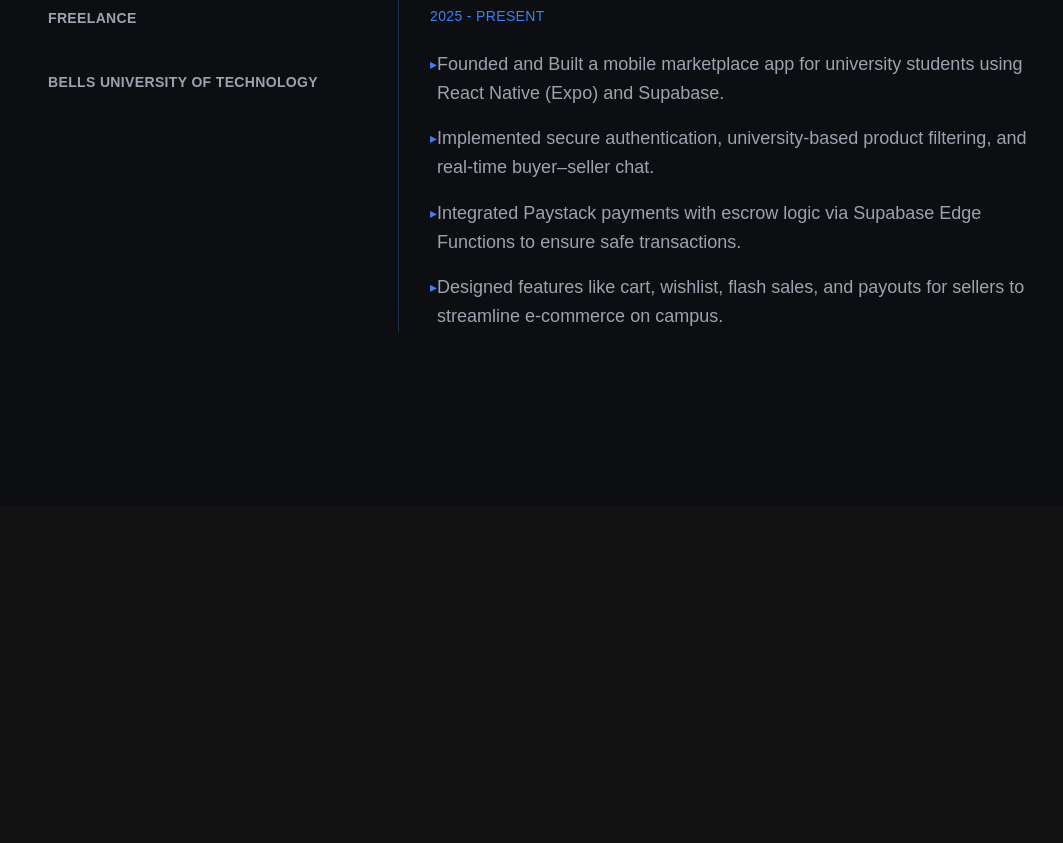
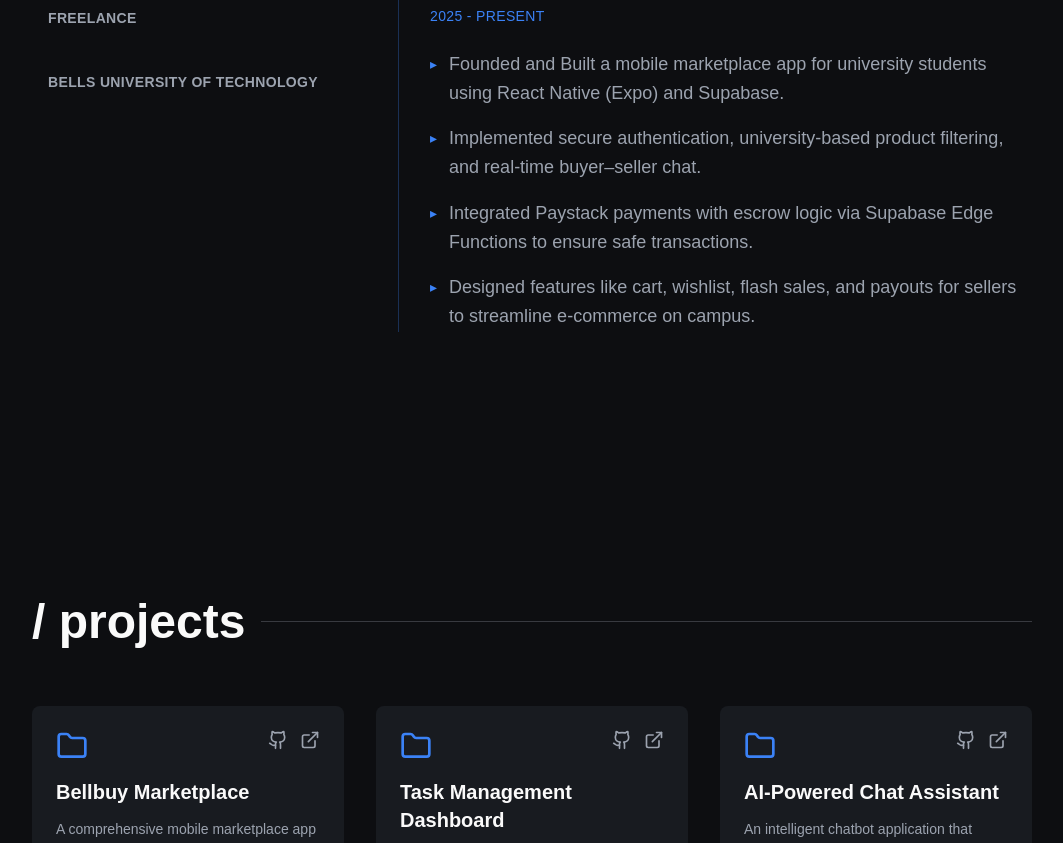
Before and after one commit to kingwillyo/portfolio, a React (Vite) app: page / in a window 1280 px wide. Shown: the part 1920-2763 px from the top of the page, without its empty margins (108-1171 px from the left). Before the commit the page ends 2426 px from the top, so only its background shows below. Built offline with nearby package versions, Linux system fonts and the light colour scheme; a web font is replaced by a local one.

Commit message:
implement project sections with dummy projects

```diff
--- a/src/App.jsx
+++ b/src/App.jsx
@@ -3,6 +3,7 @@ import About from "./components/about";
 import Experience from "./components/experience";
 import Hero from "./components/hero";
 import Nav from "./components/nav";
+import Projects from "./components/projects";
 
 const App = () => {
   return (
@@ -12,6 +13,7 @@ const App = () => {
       <div className="w-full" style={{ backgroundColor: "#0d0e11" }}>
         <About />
         <Experience />
+        <Projects />
       </div>
     </main>
   );
--- a/src/components/experience.jsx
+++ b/src/components/experience.jsx
@@ -37,7 +37,7 @@ export default function Experience() {
     {
       company: "Freelance",
       title: "Full-Stack Developer",
-      period: "2023 - 2023",
+      period: "2023 - 2024",
       description: [
         "Developed a custom web application for a client using modern JavaScript frameworks",
         "Built responsive, mobile-first application with focus on performance and user experience",
--- a/src/components/hero.jsx
+++ b/src/components/hero.jsx
@@ -26,23 +26,25 @@ export default function Hero() {
   return (
     <section
       id="hero"
-      className="flex flex-col items-center justify-center h-auto md:h-screen hero-grid-background text-primary mx-auto pt-20 md:pt-0"
+      className="flex flex-col items-center justify-center h-auto md:h-screen hero-grid-background text-primary pt-20 md:pt-0 w-full"
     >
+      <div className="w-full max-w-[1140px] px-8 sm:px-6 lg:px-8">
         <TreeAnimation />
-      <h1 className="text-[46px] md:text-[86px] font-bold leading-tight mb-0">
+        <h1 className="text-[46px] md:text-[86px] font-bold leading-tight mb-0 text-center">
           <span ref={el}></span>
         </h1>
 
-      <p className="text-[28px] md:text-[48px] text-secondary animate-slide-in delay-1 mt-0 mb-0 leading-tight">
+        <p className="text-[28px] md:text-[48px] text-secondary text-center animate-slide-in delay-1 mt-0 mb-0 leading-tight">
           I build intuitive applications.
         </p>
         <p className="text-[18px] md:text-[22px] text-secondary text-center mb-[50px] animate-slide-in delay-1">
-        I'm a Full-Stack Developer from Nigeria, mastering the complete product
-        lifecycle <br />
+          I'm a Full-Stack Developer from Nigeria, mastering the complete
+          product lifecycle <br />
           from pixel-perfect UI to secure API deployment. I specialize in
           translating complex <br />
           ideas into functional, high-performance end-to-end solutions.
         </p>
+        <div className="flex justify-center">
           <a
             href="/resume.pdf"
             target="_blank"
@@ -51,6 +53,8 @@ export default function Hero() {
           >
             <Download size={20} /> Resume
           </a>
+        </div>
+      </div>
     </section>
   );
 }
--- /dev/null
+++ b/src/components/projects.jsx
@@ -0,0 +1,169 @@
+import { ExternalLink, Folder, Github } from "lucide-react";
+import React, { useEffect, useRef, useState } from "react";
+
+function useInView(options = {}) {
+  const ref = useRef(null);
+  const [inView, setInView] = useState(false);
+  const [hasAnimated, setHasAnimated] = useState(false);
+
+  useEffect(() => {
+    const observer = new window.IntersectionObserver(([entry]) => {
+      if (entry.isIntersecting && !hasAnimated) {
+        setInView(true);
+        setHasAnimated(true);
+      }
+    }, options);
+    if (ref.current) observer.observe(ref.current);
+    return () => observer.disconnect();
+  }, [options, hasAnimated]);
+
+  return [ref, inView];
+}
+
+export default function Projects() {
+  const [projectsRef, projectsInView] = useInView({ threshold: 0.2 });
+
+  const projects = [
+    {
+      title: "Bellbuy Marketplace",
+      description:
+        "A comprehensive mobile marketplace app for university students built with React Native and Supabase. Features secure authentication, real-time chat, and integrated payments with escrow functionality.",
+      technologies: "React Native, Supabase, TypeScript, Paystack",
+      github: "https://github.com/kingwillyo/bellbuy",
+      live: "https://bellbuy.app",
+      featured: true,
+    },
+    {
+      title: "Task Management Dashboard",
+      description:
+        "A full-stack task management application with real-time collaboration features. Built with modern web technologies and includes drag-and-drop functionality, team management, and progress tracking.",
+      technologies: "React.js, Node.js, PostgreSQL, Socket.io",
+      github: "https://github.com/kingwillyo/task-dashboard",
+      live: "https://task-dashboard-demo.vercel.app",
+    },
+    {
+      title: "AI-Powered Chat Assistant",
+      description:
+        "An intelligent chatbot application that integrates with multiple AI APIs. Features conversation history, context awareness, and customizable response styles for different use cases.",
+      technologies: "Python, Flask, OpenAI API, React.js",
+      github: "https://github.com/kingwillyo/ai-chat-assistant",
+      live: "https://ai-chat-demo.herokuapp.com",
+    },
+    {
+      title: "E-commerce Analytics Platform",
+      description:
+        "A comprehensive analytics dashboard for e-commerce businesses. Provides insights on sales performance, customer behavior, and inventory management with interactive visualizations.",
+      technologies: "Vue.js, D3.js, Express.js, MongoDB",
+      github: "https://github.com/kingwillyo/ecommerce-analytics",
+      live: "https://ecommerce-analytics.netlify.app",
+    },
+    {
+      title: "Weather Forecast App",
+      description:
+        "A responsive weather application with location-based forecasting. Features 7-day forecasts, weather maps, and personalized recommendations based on weather conditions.",
+      technologies: "JavaScript, HTML/CSS, OpenWeather API",
+      github: "https://github.com/kingwillyo/weather-app",
+      live: "https://weather-forecast-app.netlify.app",
+    },
+    {
+      title: "Budget Tracker",
+      description:
+        "A personal finance management tool that helps users track expenses, set budgets, and analyze spending patterns. Includes data visualization and export functionality.",
+      technologies: "React.js, Chart.js, LocalStorage, CSS3",
+      github: "https://github.com/kingwillyo/budget-tracker",
+      live: "https://budget-tracker-demo.vercel.app",
+    },
+  ];
+
+  return (
+    <section
+      ref={projectsRef}
+      id="projects"
+      className="w-full min-h-[80vh] flex flex-col items-start justify-center px-4 md:px-0 max-w-[1000px] mx-auto py-20"
+    >
+      {/* Header Section */}
+      <div
+        className={`w-full${
+          projectsInView ? " animate-slide-in delay-1" : " opacity-0"
+        }`}
+      >
+        <div className="flex items-center gap-4 mb-12">
+          <h2 className="text-[36px] md:text-[48px] font-bold text-primary">
+            / projects
+          </h2>
+          <div className="flex-1 h-px bg-secondary opacity-30" />
+        </div>
+      </div>
+
+      {/* Projects Grid */}
+      <div
+        className={`w-full grid grid-cols-1 md:grid-cols-2 lg:grid-cols-3 gap-8${
+          projectsInView ? " animate-slide-in delay-2" : " opacity-0"
+        }`}
+      >
+        {projects.map((project, index) => (
+          <div
+            key={index}
+            className="group bg-[#181b20] rounded-lg p-6 hover:bg-[#1f2229] transition-all duration-300 hover:transform hover:-translate-y-1 hover:shadow-lg hover:shadow-accent/10"
+            style={{
+              animationDelay: projectsInView ? `${0.4 + index * 0.1}s` : "0s",
+            }}
+          >
+            {/* Header with icons */}
+            <div className="flex items-start justify-between mb-4">
+              <div className="flex items-center">
+                <Folder className="text-accent w-8 h-8" />
+              </div>
+              <div className="flex gap-3">
+                {project.github && (
+                  <a
+                    href={project.github}
+                    target="_blank"
+                    rel="noopener noreferrer"
+                    className="text-secondary hover:text-accent transition-colors duration-300"
+                    aria-label="GitHub Repository"
+                  >
+                    <Github size={20} />
+                  </a>
+                )}
+                {project.live && (
+                  <a
+                    href={project.live}
+                    target="_blank"
+                    rel="noopener noreferrer"
+                    className="text-secondary hover:text-accent transition-colors duration-300"
+                    aria-label="Live Demo"
+                  >
+                    <ExternalLink size={20} />
+                  </a>
+                )}
+              </div>
+            </div>
+
+            {/* Project Title */}
+            <h3 className="text-xl font-bold text-primary mb-3 group-hover:text-accent transition-colors duration-300">
+              {project.title}
+            </h3>
+
+            {/* Project Description */}
+            <p className="text-secondary text-sm leading-relaxed mb-4 line-clamp-4">
+              {project.description}
+            </p>
+
+            {/* Technologies */}
+            <div className="flex flex-wrap gap-2">
+              {project.technologies.split(", ").map((tech, techIndex) => (
+                <span
+                  key={techIndex}
+                  className="text-xs text-secondary bg-[#0d0e11] px-2 py-1 rounded"
+                >
+                  {tech}
+                </span>
+              ))}
+            </div>
+          </div>
+        ))}
+      </div>
+    </section>
+  );
+}
--- a/src/index.css
+++ b/src/index.css
@@ -28,12 +28,7 @@ body {
   color: #fafafa;
 }
 
-@media (max-width: 640px) {
-  body {
-    padding-left: 32px;
-    padding-right: 32px;
-  }
-}
+/* Mobile padding handled by component containers instead of body */
 
 /* Base navbar styles for smooth transitions */
 nav {
```
Lines whose indentation alone changed are shown as unchanged.
